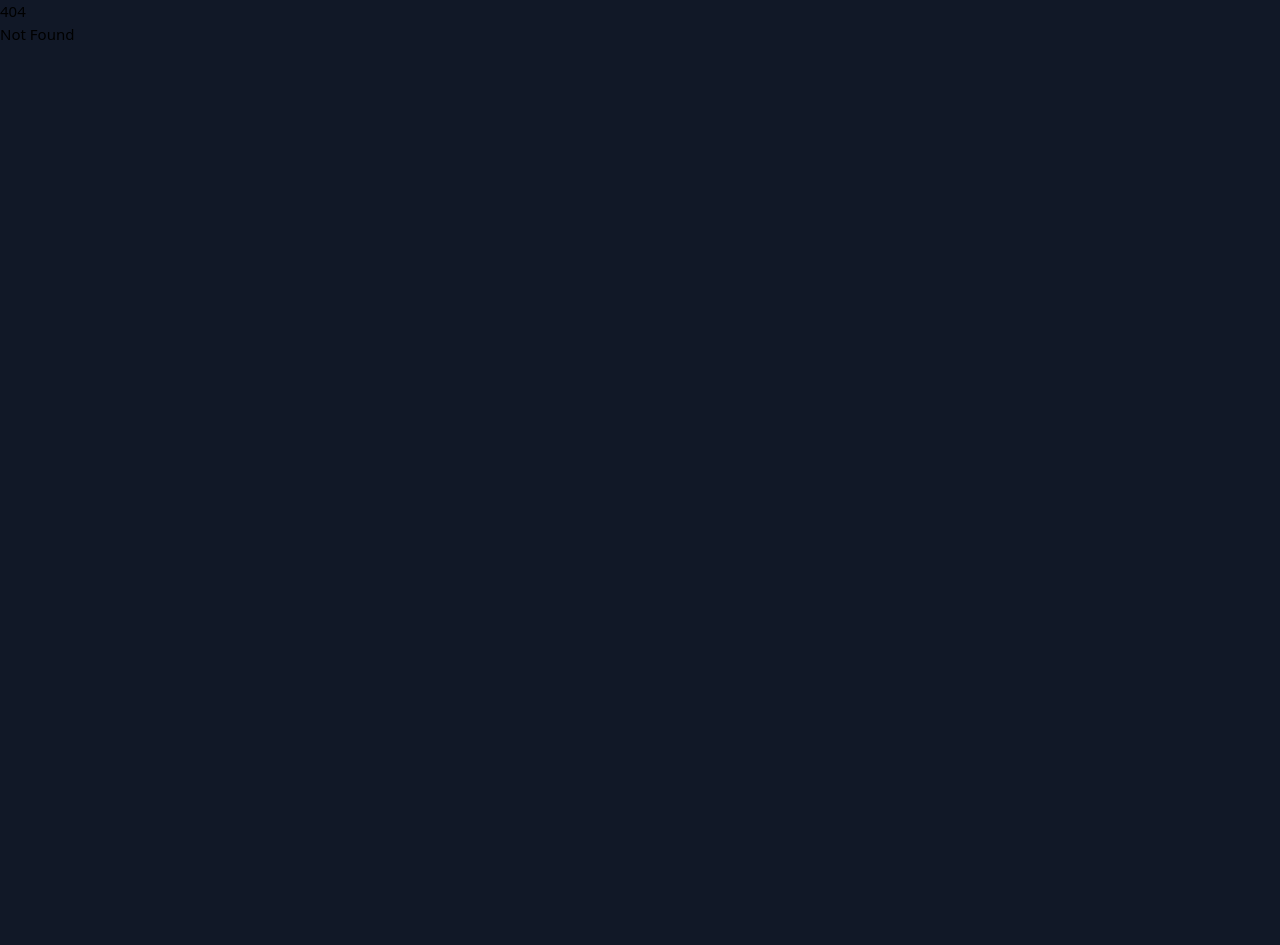
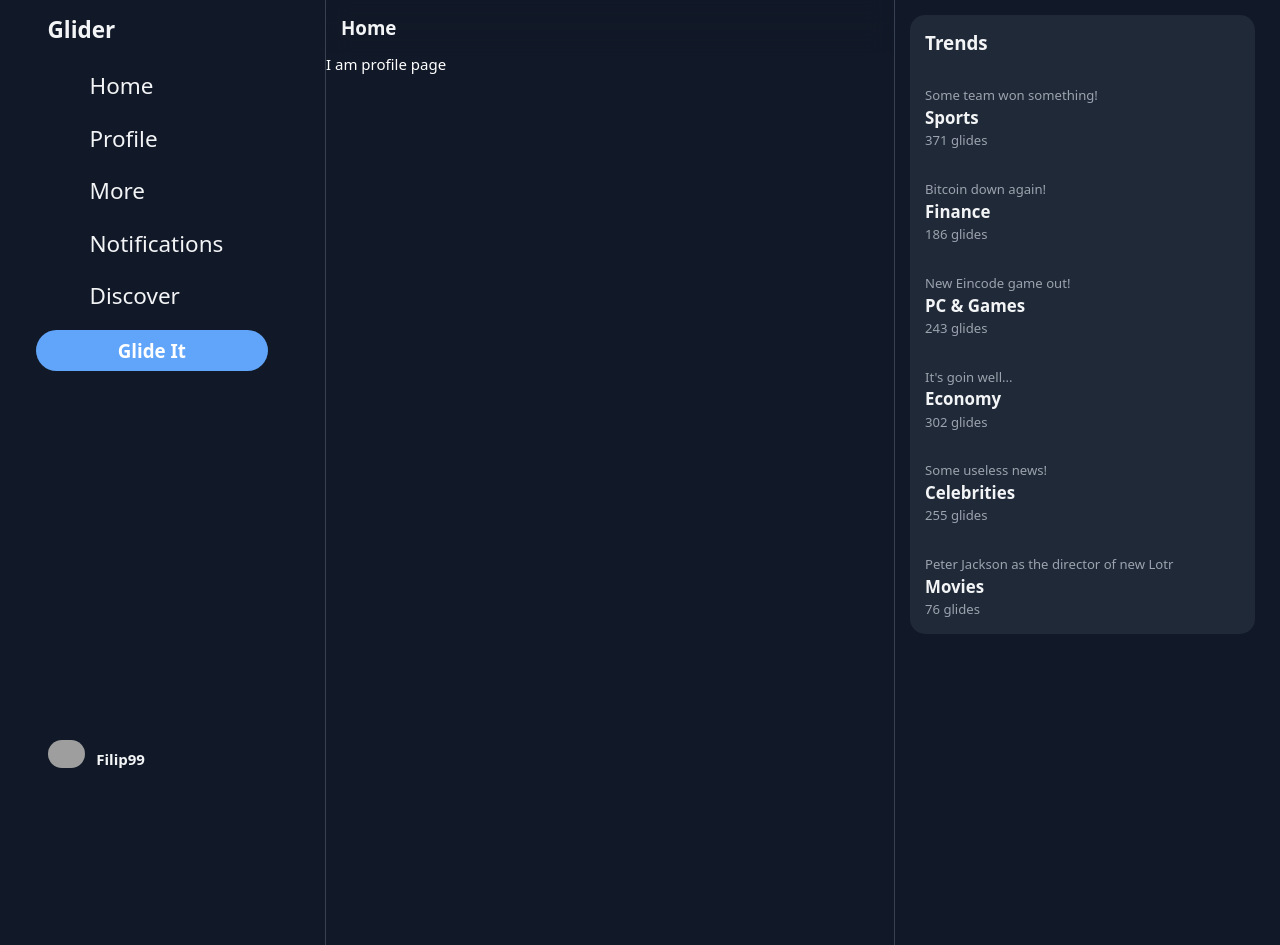
Before and after one commit to edmhok/hatud, a SvelteKit app: page /profile in a window 1280 px wide. Before the commit this address had no page. Before the commit the page ends 800 px from the top, so only its background shows below. Built offline with nearby package versions, Linux system fonts and the light colour scheme; grey boxes are pictures that could not be loaded; some icons are missing.

Commit message:
create shared layout

```diff
--- a/src/components/sidebars/navLinks.js
+++ b/src/components/sidebars/navLinks.js
@@ -12,7 +12,7 @@ export const navLinks = [
   },
   {
     name: "Profile",
-    href: "/",
+    href: "/profile",
     icon: TiGroupOutline
   },
   {
--- a/src/routes/+layout.svelte
+++ b/src/routes/+layout.svelte
@@ -1,5 +1,32 @@
 <script>
 	import '../app.css';
+	import NavSidebar from '../components/sidebars/NavSidebar.svelte';
+	import TrendsSidebar from '../components/sidebars/TrendsSidebar.svelte';
 </script>
 
-<slot />
+<div class="w-full h-full bg-gray-900 text-gray-100">
+	<div class="flex h-full min-h-252">
+		<NavSidebar />
+		<main class="flex-it flex-grow flex-shrink items-start">
+			<div class="flex md:w-248 w-full h-full">
+				<div class="flex-it flex-grow flex-shrink">
+					<div class="flex-it flex-row justify-between min-h-full">
+						<div class="flex-it md:max-w-152 w-full border-x-1 border-solid border-gray-700">
+							<div class="sticky z-10 flex-it top-0">
+								<div
+									class="flex-it h-14 p-4 xl:text-xl text-sm font-bold z-10 backdrop-blur-md bg-opacity-70"
+								>
+									Home
+								</div>
+							</div>
+							<slot />
+						</div>
+						<div class="flex-it md:w-92 w-0 mt-4">
+							<TrendsSidebar />
+						</div>
+					</div>
+				</div>
+			</div>
+		</main>
+	</div>
+</div>
--- a/src/routes/+page.svelte
+++ b/src/routes/+page.svelte
@@ -3,31 +3,12 @@
 	import TiMessage from 'svelte-icons/ti/TiMessage.svelte';
 	import TiHeartOutline from 'svelte-icons/ti/TiHeartOutline.svelte';
 	import TiImageOutline from 'svelte-icons/ti/TiImageOutline.svelte';
-	import TrendsSidebar from '../components/sidebars/TrendsSidebar.svelte';
-	import NavSidebar from '../components/sidebars/NavSidebar.svelte';
 </script>
 
-<div class="w-full h-full bg-gray-900 text-gray-100">
-	<div class="flex h-full min-h-252">
-		<NavSidebar />
-		<main class="flex-it flex-grow flex-shrink items-start">
-			<div class="flex md:w-248 w-full h-full">
-				<div class="flex-it flex-grow flex-shrink">
-					<div class="flex-it flex-row justify-between min-h-full">
-						<div class="flex-it md:max-w-152 w-full border-x-1 border-solid border-gray-700">
-							<div class="sticky z-10 flex-it top-0">
-								<div
-									class="flex-it h-14 p-4 xl:text-xl text-sm font-bold z-10 backdrop-blur-md bg-opacity-70"
-								>
-									Home
-								</div>
-							</div>
 <!-- HOME PAGE START -->
 <div class="flex-it py-1 px-4 flex-row">
 	<div class="flex-it mr-4">
-									<div
-										class="w-12 h-12 overflow-visible cursor-pointer transition duration-200 hover:opacity-80"
-									>
+		<div class="w-12 h-12 overflow-visible cursor-pointer transition duration-200 hover:opacity-80">
 			<img
 				alt=""
 				class="rounded-full"
@@ -47,9 +28,7 @@
 			/>
 		</div>
 		<div class="flex-it mb-1 flex-row xs:justify-between items-center">
-										<div
-											class="flex-it mt-3 mr-3 cursor-pointer text-white hover:text-blue-400 transition"
-										>
+			<div class="flex-it mt-3 mr-3 cursor-pointer text-white hover:text-blue-400 transition">
 				<div class="upload-btn-wrapper">
 					<div class="icon">
 						<TiImageOutline />
@@ -64,9 +43,7 @@
 			disabled:cursor-not-allowed disabled:bg-gray-400
 			bg-blue-400 hover:bg-blue-500 text-white font-bold py-2 px-4 rounded-full flex-it transition duration-200"
 				>
-												<div
-													class="flex-it flex-row text-sm font-bold text-white items-start justify-center"
-												>
+					<div class="flex-it flex-row text-sm font-bold text-white items-start justify-center">
 						<span>Glide It</span>
 					</div>
 				</button>
@@ -117,9 +94,7 @@
 					</div>
 					<span class="text-xs ml-3">321</span>
 				</div>
-											<div
-												class="flex-it flex-row items-center cursor-pointer transition hover:text-pink-400"
-											>
+				<div class="flex-it flex-row items-center cursor-pointer transition hover:text-pink-400">
 					<div class="icon">
 						<TiHeartOutline />
 					</div>
@@ -131,13 +106,3 @@
 </div>
 <!-- GLIDE POST END -->
 <!-- HOME PAGE END -->
-						</div>
-						<div class="flex-it md:w-92 w-0 mt-4">
-							<TrendsSidebar />
-						</div>
-					</div>
-				</div>
-			</div>
-		</main>
-	</div>
-</div>
--- /dev/null
+++ b/src/routes/profile/+page.svelte
@@ -0,0 +1 @@
+<div class="text-white">I am profile page</div>
```
Lines whose indentation alone changed are shown as unchanged.
